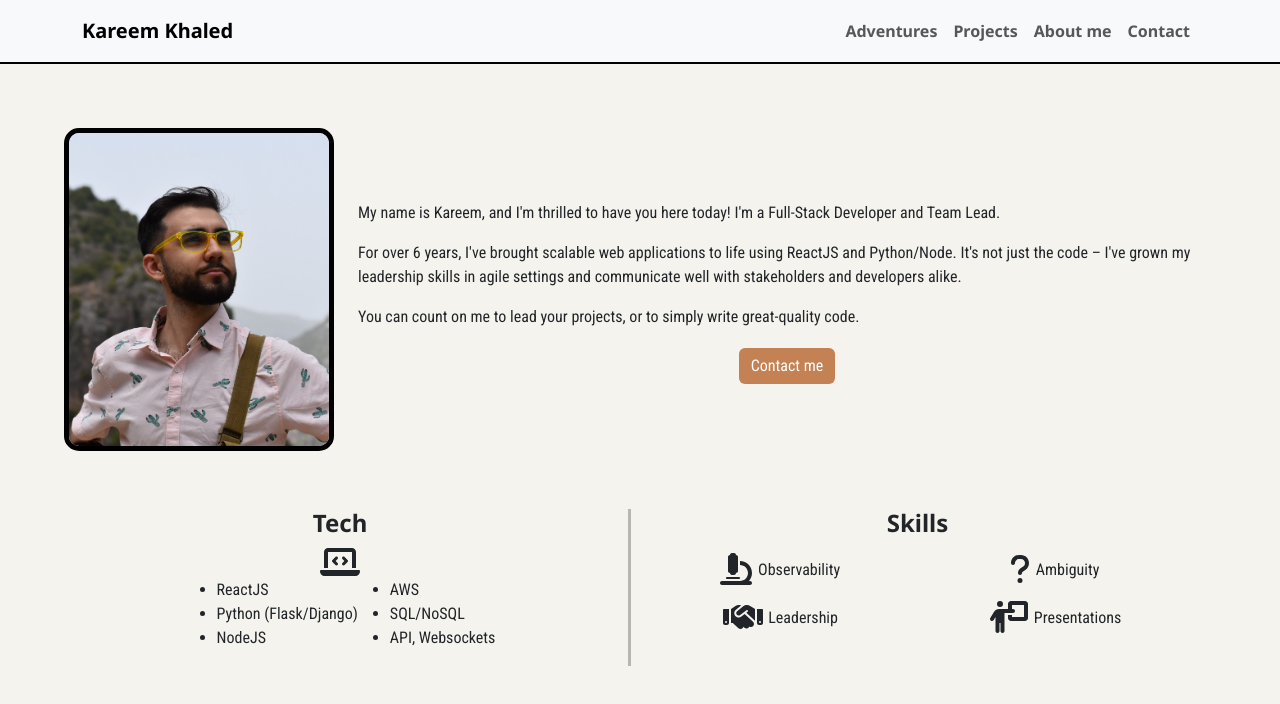
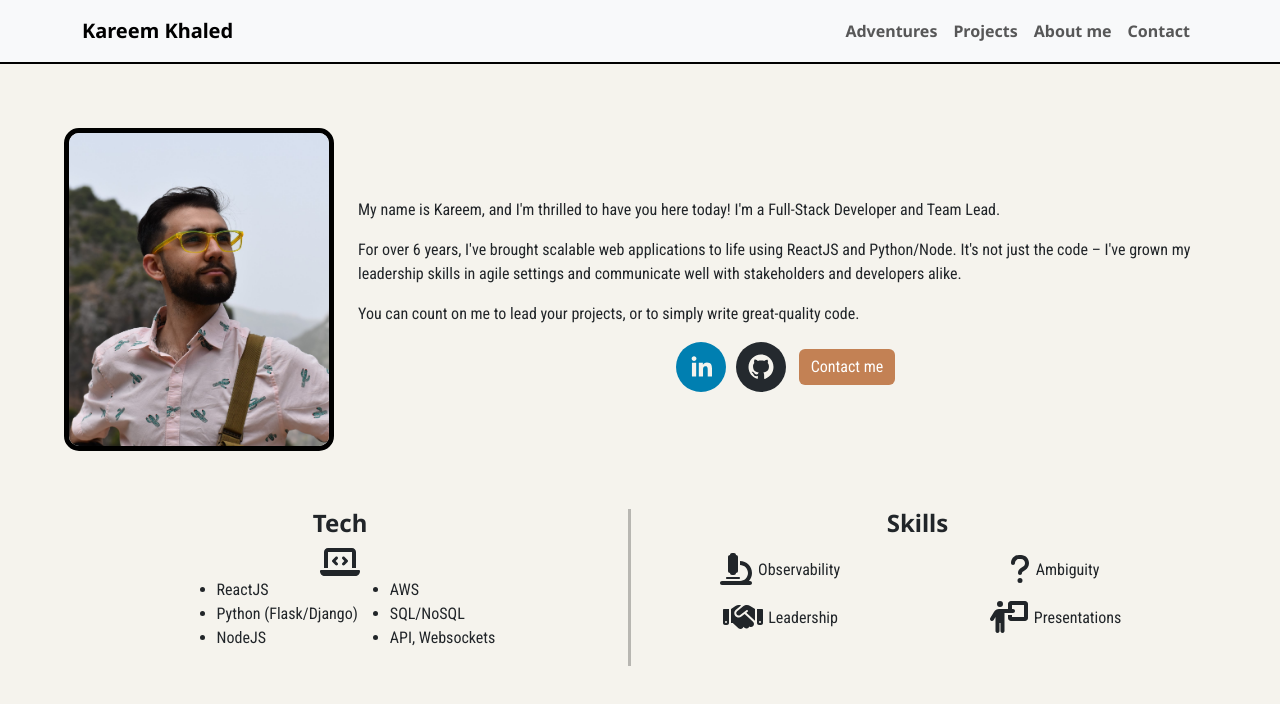
Before and after one commit to CSG55/kareem-portfolio, a React (Create React App) app in the folder kareem-portfolio/: page /about-me in a window 1280 px wide. Shown: the top 704 px of the page. Built offline with nearby package versions, Linux system fonts and the light colour scheme.

Commit message:
adding social buttons

```diff
--- a/kareem-portfolio/package.json
+++ b/kareem-portfolio/package.json
@@ -18,6 +18,7 @@
     "react-router": "^6.14.2",
     "react-router-dom": "^6.15.0",
     "react-scripts": "5.0.1",
+    "react-social-icons": "^5.15.0",
     "sass": "^1.64.2",
     "typewriter-effect": "^2.20.1",
     "web-vitals": "^2.1.4"
--- a/kareem-portfolio/src/components/Skills/SkillsDashboard.js
+++ b/kareem-portfolio/src/components/Skills/SkillsDashboard.js
@@ -11,6 +11,7 @@ import {
     faPersonChalkboard, faQuestion,
     faQuoteLeft
 } from "@fortawesome/free-solid-svg-icons";
+import {SocialIcon} from "react-social-icons";
 
 
 function SkillsDashboard() {
@@ -27,7 +28,11 @@ function SkillsDashboard() {
                         <p>For over 6 years, I've brought scalable web applications to life using ReactJS and Python/Node. It's not just the code – I've grown my leadership skills in agile settings and communicate well with stakeholders and developers alike.</p>
                         <p>You can count on me to lead your projects, or to simply write great-quality code. </p>
                     </div>
-                    <button className={'btn btn-primary'}>Contact me</button>
+                    <div className={'contact-btns'}>
+                        <SocialIcon url="https://www.linkedin.com/in/kareem-khaled-35a72773/" />
+                        <SocialIcon url="https://github.com/CSG55/" />
+                        <a target="_blank" className={'btn btn-primary'} href={"mailto:khaled.kareem0506@gmail.com"}>Contact me</a>
+                    </div>
                 </Col>
             </Row>
             <Row className={'skills-header-container'}>
--- a/kareem-portfolio/src/styles/buttons.scss
+++ b/kareem-portfolio/src/styles/buttons.scss
@@ -8,11 +8,11 @@
     border: $primary-green;
   }
   &:hover {
-    background-color: $light-green;
+    background-color: $chestnut;
   }
   &:focus,
   &:active {
-    background-color: $green-gray!important;
+    background-color: $chestnut !important;
   }
 }
 
@@ -30,3 +30,13 @@
     opacity: 1;
   }
 }
+
+.contact-btns {
+  gap: 10px;
+  display: flex;
+  flex-direction: row;
+  align-items: center;
+  .btn {
+    height: fit-content;
+  }
+}
```
Also changed, not shown: 1 other file (tests, documents, lock files or other folders).
